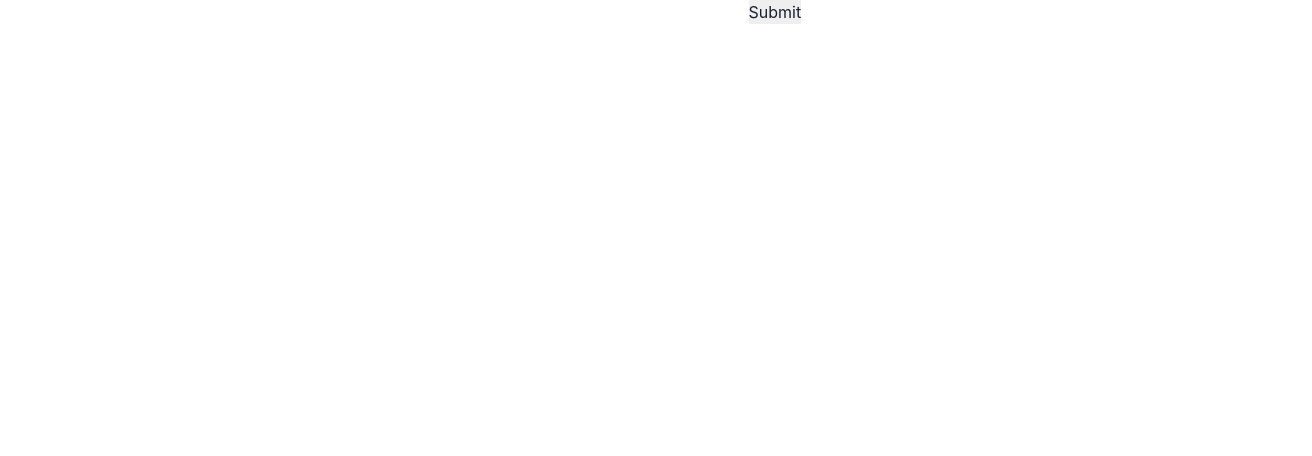
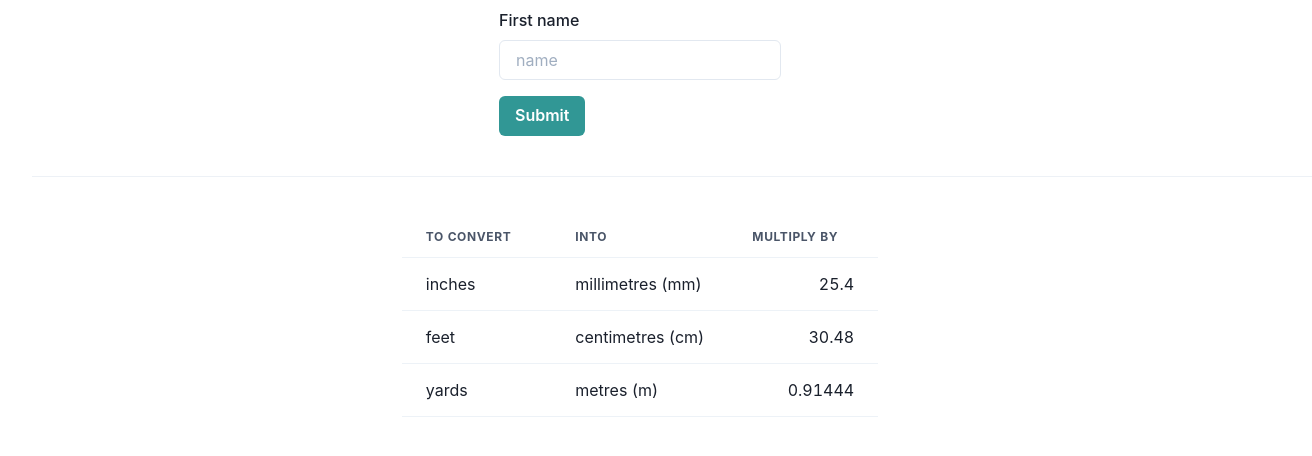
Before and after one commit to cktang88/react2023, a React (Vite) app: page / in a window 1280 px wide. Shown: the top 456 px of the page, 1312 px wide, since content can reach past the window. Built offline with nearby package versions, Linux system fonts and the light colour scheme.

Commit message:
add examples

```diff
--- a/package.json
+++ b/package.json
@@ -25,6 +25,9 @@
   "devDependencies": {
     "@types/react": "^17.0.0",
     "@types/react-dom": "^17.0.0",
+    "@types/react-router": "^5.1.16",
+    "@types/react-router-dom": "^5.1.8",
+    "@types/react-table": "^7.7.2",
     "@vitejs/plugin-react-refresh": "^1.3.1",
     "typescript": "^4.3.2",
     "vite": "^2.4.4"
--- a/src/App.tsx
+++ b/src/App.tsx
@@ -1,12 +1,21 @@
 import * as React from "react";
 // 1. import 'ChakraProvider' component
-import { ChakraProvider } from "@chakra-ui/react";
+import { Box, ChakraProvider, Divider, Flex } from "@chakra-ui/react";
 import SignupForm from "./features/form";
+import DataTable from "./features/table";
 function App() {
   // 2. Use at the root of your app
   return (
     <ChakraProvider>
-      <SignupForm />
+      <Flex flexDirection="column">
+        <Box mx="auto" py={2} px={8}>
+          <SignupForm />
+        </Box>
+        <Divider m={8} />
+        <Box mx="auto" py={2} px={8}>
+          <DataTable />
+        </Box>
+      </Flex>
     </ChakraProvider>
   );
 }
--- a/src/features/form/index.tsx
+++ b/src/features/form/index.tsx
@@ -1,28 +1,56 @@
+/* https://chakra-ui.com/guides/integrations/with-hook-form */
+
+import { useForm } from "react-hook-form";
 import React from "react";
-import { useForm } from "react-hook-form";
+import {
+  FormErrorMessage,
+  FormLabel,
+  FormControl,
+  Input,
+  Button,
+} from "@chakra-ui/react";
 
 type SignupData = {
-  firstName: string | null;
-  lastName: string;
-  age: number;
+  // firstName: string | null;
+  name: string;
+  // age: number;
 };
 
 function SignupForm() {
   const {
+    handleSubmit,
     register,
-    handleSubmit,
-    formState: { errors },
+    formState: { errors, isSubmitting },
   } = useForm();
-  const onSubmit = (data: SignupData) => console.log(data);
+
+  function onSubmit(values: SignupData) {
+    return new Promise((resolve) => {
+      setTimeout(() => {
+        alert(JSON.stringify(values, null, 2));
+        resolve(null);
+      }, 3000);
+    });
+  }
 
   return (
     <form onSubmit={handleSubmit(onSubmit)}>
-      <input {...register("firstName")} /> {/* register an input */}
-      <input {...register("lastName", { required: true })} />
-      {errors.lastName && <p>Last name is required.</p>}
-      <input {...register("age", { pattern: /\d+/ })} />
-      {errors.age && <p>Please enter number for age.</p>}
-      <input type="submit" />
+      <FormControl isInvalid={errors.name}>
+        <FormLabel htmlFor="name">First name</FormLabel>
+        <Input
+          id="name"
+          placeholder="name"
+          {...register("name", {
+            required: "This is required",
+            minLength: { value: 4, message: "Minimum length should be 4" },
+          })}
+        />
+        <FormErrorMessage>
+          {errors.name && errors.name.message}
+        </FormErrorMessage>
+      </FormControl>
+      <Button mt={4} colorScheme="teal" isLoading={isSubmitting} type="submit">
+        Submit
+      </Button>
     </form>
   );
 }
--- a/src/features/table/index.tsx
+++ b/src/features/table/index.tsx
@@ -1 +1,95 @@
-// react table
+/* mostly from https://chakra-ui.com/guides/integrations/with-react-table */
+
+import { TriangleDownIcon, TriangleUpIcon } from "@chakra-ui/icons";
+import { chakra, Table, Tbody, Td, Th, Thead, Tr } from "@chakra-ui/react";
+import React from "react";
+import { useTable, useSortBy } from "react-table";
+
+function DataTable() {
+  const data = React.useMemo(
+    () => [
+      {
+        fromUnit: "inches",
+        toUnit: "millimetres (mm)",
+        factor: 25.4,
+      },
+      {
+        fromUnit: "feet",
+        toUnit: "centimetres (cm)",
+        factor: 30.48,
+      },
+      {
+        fromUnit: "yards",
+        toUnit: "metres (m)",
+        factor: 0.91444,
+      },
+    ],
+    []
+  );
+
+  const columns = React.useMemo(
+    () => [
+      {
+        Header: "To convert",
+        accessor: "fromUnit",
+      },
+      {
+        Header: "Into",
+        accessor: "toUnit",
+      },
+      {
+        Header: "Multiply by",
+        accessor: "factor",
+        isNumeric: true,
+      },
+    ],
+    []
+  );
+
+  const { getTableProps, getTableBodyProps, headerGroups, rows, prepareRow } =
+    useTable({ columns, data }, useSortBy);
+
+  return (
+    <Table {...getTableProps()}>
+      <Thead>
+        {headerGroups.map((headerGroup) => (
+          <Tr {...headerGroup.getHeaderGroupProps()}>
+            {headerGroup.headers.map((column) => (
+              <Th
+                {...column.getHeaderProps(column.getSortByToggleProps())}
+                isNumeric={column.isNumeric}
+              >
+                {column.render("Header")}
+                <chakra.span pl="4">
+                  {column.isSorted ? (
+                    column.isSortedDesc ? (
+                      <TriangleDownIcon aria-label="sorted descending" />
+                    ) : (
+                      <TriangleUpIcon aria-label="sorted ascending" />
+                    )
+                  ) : null}
+                </chakra.span>
+              </Th>
+            ))}
+          </Tr>
+        ))}
+      </Thead>
+      <Tbody {...getTableBodyProps()}>
+        {rows.map((row) => {
+          prepareRow(row);
+          return (
+            <Tr {...row.getRowProps()}>
+              {row.cells.map((cell) => (
+                <Td {...cell.getCellProps()} isNumeric={cell.column.isNumeric}>
+                  {cell.render("Cell")}
+                </Td>
+              ))}
+            </Tr>
+          );
+        })}
+      </Tbody>
+    </Table>
+  );
+}
+
+export default DataTable;
```
Also changed, not shown: 1 other file (tests, documents, lock files or other folders).
